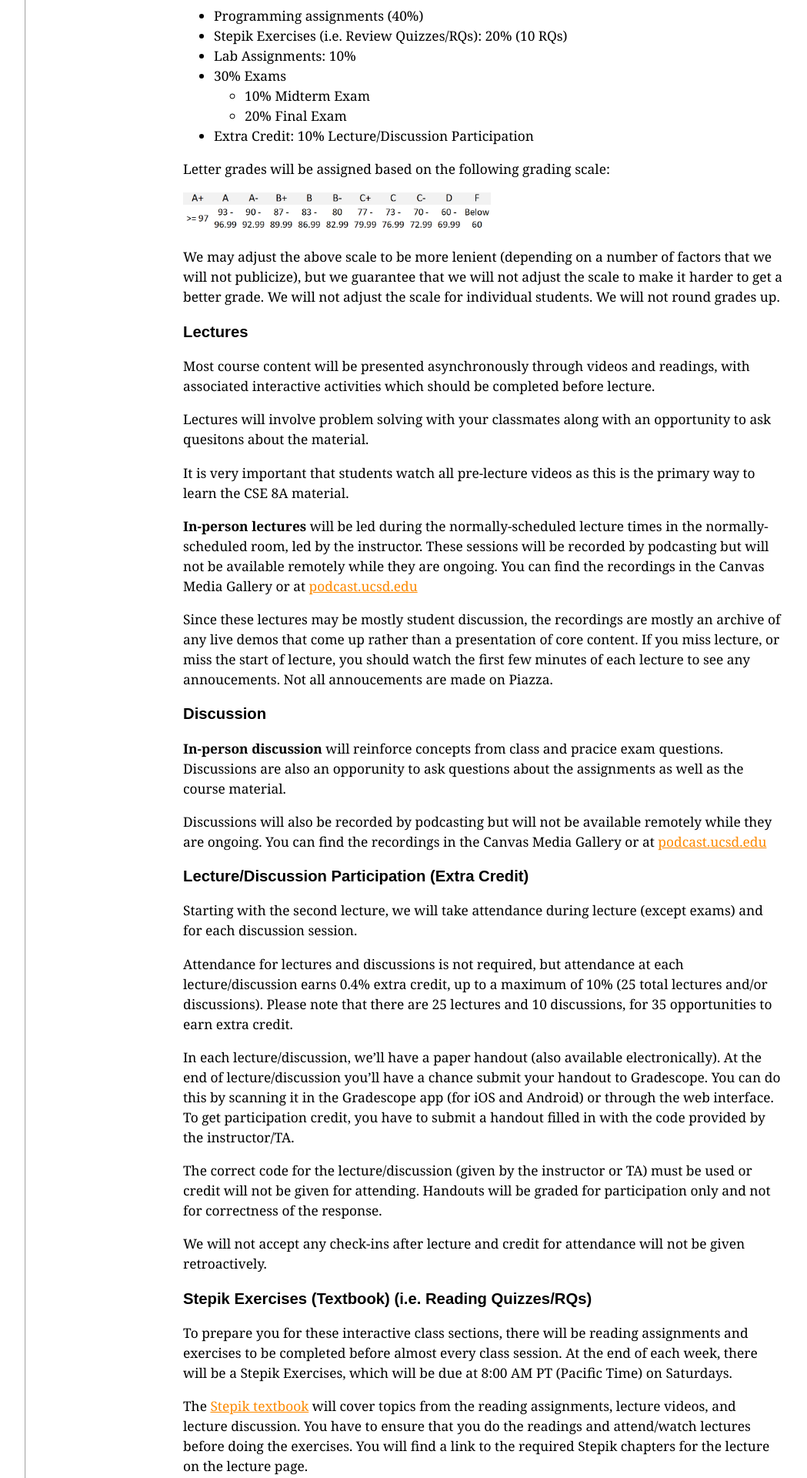
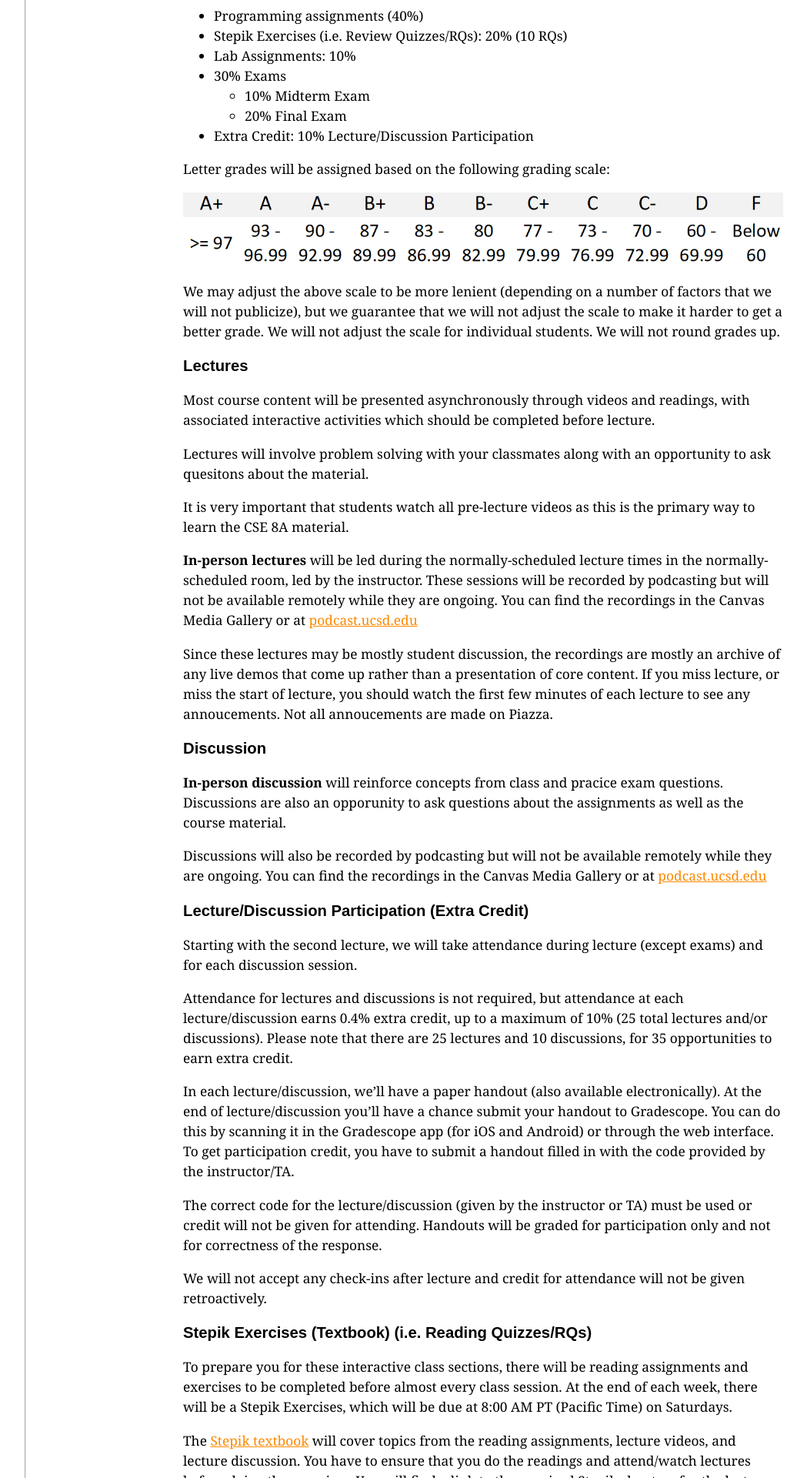
Before and after one commit to ucsd-cse8a-sp24/ucsd-cse8a-sp24.github.io, a Jekyll site: the page built from syllabus.md, in a window 1280 px wide. Shown: the part 2245-4165 px from the top of the page at 77% size, without its empty margins (56-1105 px from the left). Built offline with Jekyll 4.4.1, drawn with Linux system fonts in a browser that asks for light colours.

Commit message:
Update syllabus.md

```diff
--- a/syllabus.md
+++ b/syllabus.md
@@ -87,7 +87,7 @@ There are a few components to your grade in the course:
 
 Letter grades will be assigned based on the following grading scale:
 
-![Grades](grades.png){:width="400px"}
+![Grades](grades.png){:width="100%"}
 
 We may adjust the above scale to be more lenient
 (depending on a number of factors that we will not publicize), but we guarantee
```
